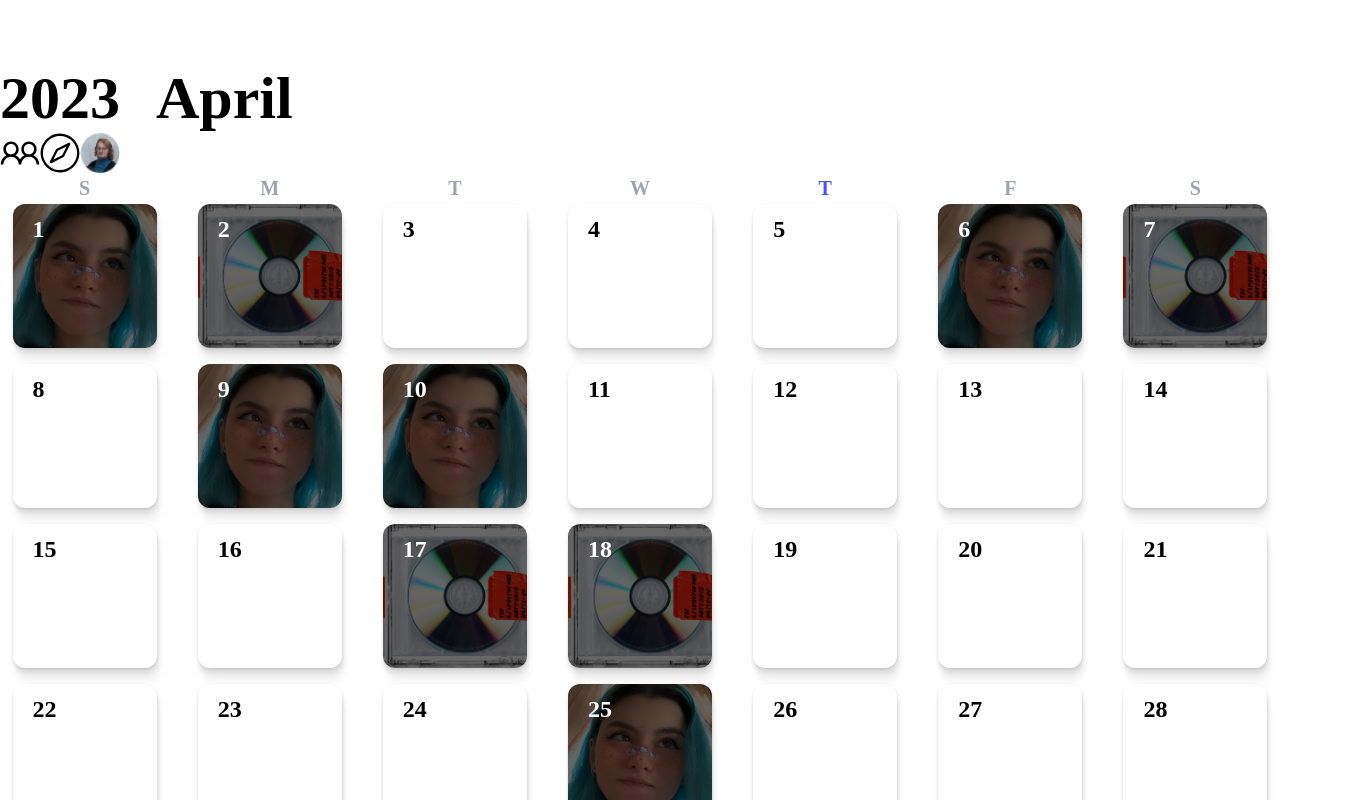
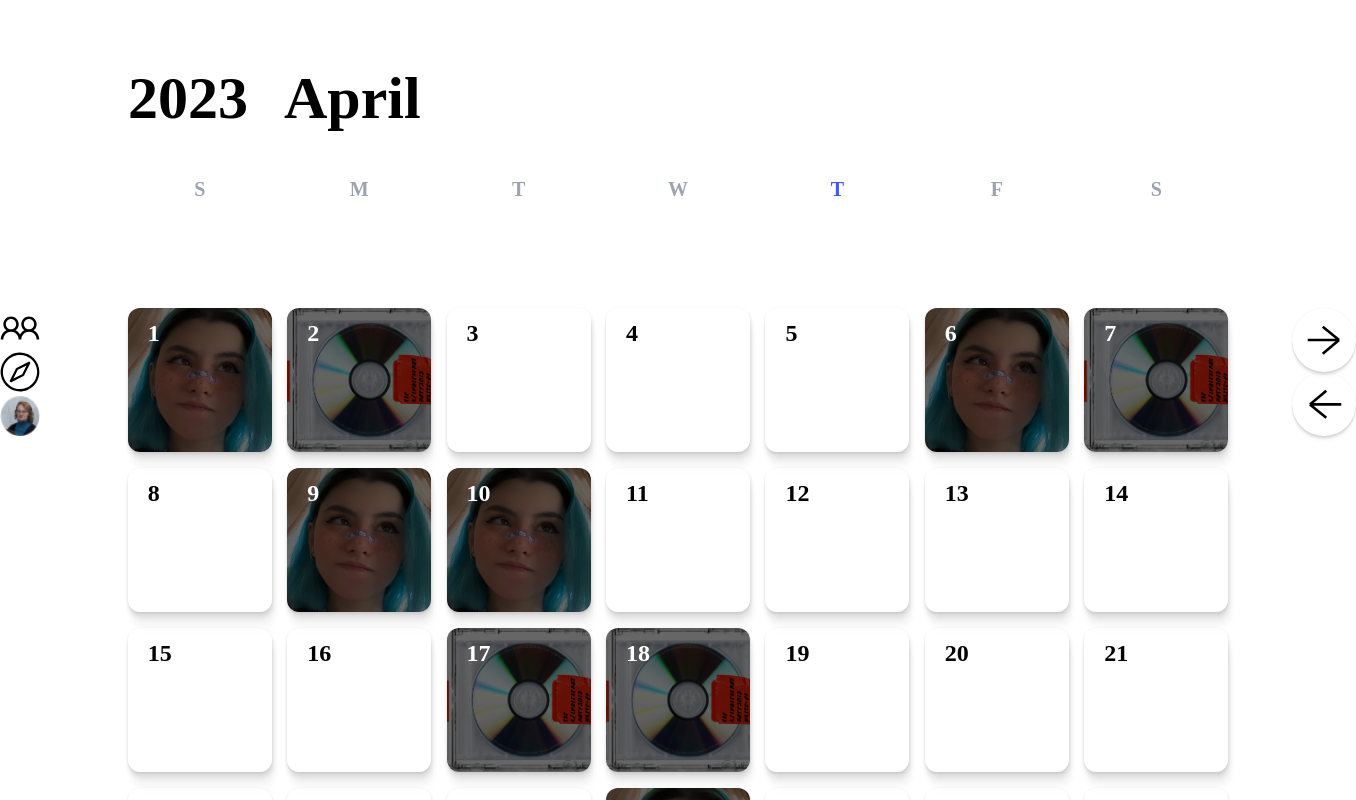
Before and after one commit to PolarBearChamp/calendar-client, a Next.js app: page / in a window 1280 px wide. Shown: the top 800 px of the page, 1356 px wide, since content can reach past the window. Built offline with nearby package versions, Linux system fonts and the light colour scheme.

Commit message:
calendar module styles
from tailwind to scss modules

```diff
--- /dev/null
+++ b/src/modules/CalendarModule.module.scss
@@ -0,0 +1,59 @@
+.container {
+  display: grid;
+  grid-template-columns: 64px 1100px 60px;
+  grid-template-rows: 130px 1fr;
+  margin: 0 auto;
+  max-width: 1354px;
+  row-gap: 48px;
+  column-gap: 64px;
+
+  .header {
+    grid-column-start: 2;
+    grid-column-end: 3;
+    grid-row-start: 1;
+    grid-row-end: 2;
+  }
+
+  .content {
+    display: grid;
+    grid-template-columns: 64px 1100px 60px;
+    grid-template-rows: 130px 1fr;
+    grid-column-start: 1;
+    grid-column-end: 4;
+    grid-row-start: 2;
+    grid-row-end: 3;
+
+    column-gap: 64px;
+
+    max-width: 1354px;
+    width: 100%;
+
+    .controls {
+      grid-column-start: 1;
+      grid-column-end: 2;
+      grid-row-start: 2;
+      grid-row-end: 3;
+    }
+
+    .calendarHeader {
+      grid-column-start: 2;
+      grid-column-end: 3;
+      grid-row-start: 1;
+      grid-row-end: 2;
+    }
+
+    .calendar {
+      grid-column-start: 2;
+      grid-column-end: 3;
+      grid-row-start: 2;
+      grid-row-end: 3;
+    }
+
+    .navigation {
+      grid-column-start: 3;
+      grid-column-end: 4;
+      grid-row-start: 2;
+      grid-row-end: 3;
+    }
+  }
+}
--- a/src/modules/CalendarModule.tsx
+++ b/src/modules/CalendarModule.tsx
@@ -1,46 +1,48 @@
-"use client"
-import { useEffect, useState } from 'react'
-import { format } from 'date-fns'
-import Header from '@/src/components/Header/Header'
-import Calendar from '@/src/components/Calendar/Calendar'
-import Navigation from '@/src/components/Navigation/Navigation'
-import UserControls from '@/src/components/UserControls/UserControls'
-import CalendarHeader from '@/src/components/Calendar/CalendarHeader/CalendarHeader'
+"use client";
+import { useEffect, useState } from "react";
+import { format } from "date-fns";
+import Header from "@/src/components/Header/Header";
+import Calendar from "@/src/components/Calendar/Calendar";
+import Navigation from "@/src/components/Navigation/Navigation";
+import UserControls from "@/src/components/UserControls/UserControls";
+import CalendarHeader from "@/src/components/Calendar/CalendarHeader/CalendarHeader";
+
+import styles from "./CalendarModule.module.scss";
 
 const CalendarModule = () => {
-  const today = new Date()
-  const currentMonth = format(today, 'MMMM')
-  const currentYear = format(today, 'yyyy')
+  const today = new Date();
+  const currentMonth = format(today, "MMMM");
+  const currentYear = format(today, "yyyy");
 
-  const [month, setMonth] = useState(currentMonth)
-  const [year, setYear] = useState(currentYear)
+  const [month, setMonth] = useState(currentMonth);
+  const [year, setYear] = useState(currentYear);
 
   useEffect(() => {
-    setMonth(currentMonth)
-    setYear(currentYear)
-  }, [currentMonth, currentYear])
+    setMonth(currentMonth);
+    setYear(currentYear);
+  }, [currentMonth, currentYear]);
 
   return (
-    <div className='grid grid-cols-layout grid-rows-header mx-auto max-w-main gap-y-12 gap-x-16'>
-      <div className="col-start-2 col-end-3 row-start-1 row-end-2">
+    <div className={styles.container}>
+      <div className={styles.header}>
         <Header year={year} month={month} />
       </div>
-      <div className='grid grid-cols-layout grid-rows-layout col-start-1 col-end-4 row-start-2 row-end-3 gap-x-16 max-w-main w-full'>
-        <div className="col-start-1 col-end-2 row-start-2 row-end-3">
+      <div className={styles.content}>
+        <div className={styles.controls}>
           <UserControls />
         </div>
-        <div className='col-start-2 col-end-3 row-start-1 row-end-2'>
+        <div className={styles.calendarHeader}>
           <CalendarHeader />
         </div>
-        <div className="col-start-2 col-end-3 row-start-2 row-end-3">
+        <div className={styles.calendar}>
           <Calendar />
         </div>
-        <div className="col-start-3 col-end-4 row-start-2 row-end-3">
+        <div className={styles.navigation}>
           <Navigation />
         </div>
       </div>
     </div>
-  )
-}
+  );
+};
 
-export default CalendarModule
+export default CalendarModule;
```
